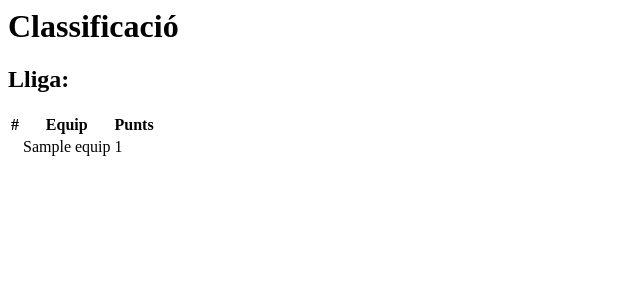
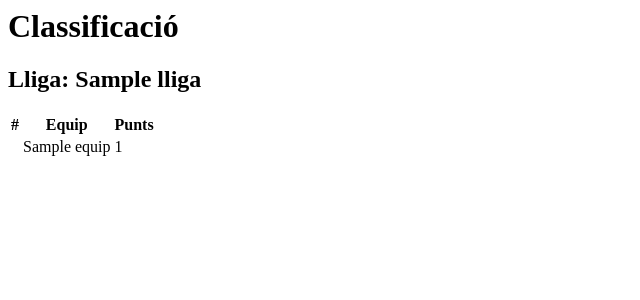
Before and after one commit to petersapa/lliga2, a Python web app: template lliga/templates/classificacio.html in a window 1280 px wide. Shown: the top 300 px of the page, without its empty margins (0-640 px from the left). Run offline with Jinja, Linux system fonts and the light colour scheme; the template is opened without the code that fills it: most values are stand-ins (such as "Sample title", 1, 10 or a date in 2020).

Commit message:
Afegir nom de la lliga en vista classificació

```diff
--- a/lliga/templates/classificacio.html
+++ b/lliga/templates/classificacio.html
@@ -1,5 +1,5 @@
 <h1>Classificació</h1>
-<h2>Lliga: </h2>
+<h2>Lliga: {{lliga}}</h2>
 <table>
     <thead>
         <tr>
--- a/lliga/views.py
+++ b/lliga/views.py
@@ -33,5 +33,6 @@
     classi.sort(reverse=True)
     return render(request,"classificacio.html",
                 {
+                    "lliga":lliga.nom,
                     "classificacio":classi,
                 })
```
